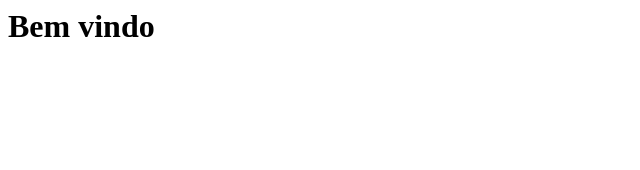
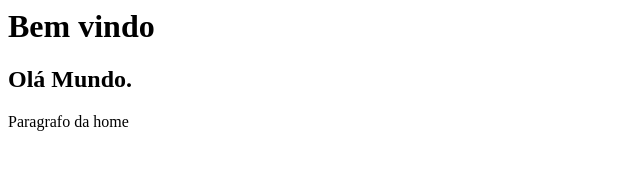
Before and after one commit to andersonarierref/curso_github, a plain HTML site: page index.html in a window 1280 px wide. Shown: the whole page, without its empty margins (0-640 px from the left). Drawn offline with Linux system fonts and the light colour scheme.

Commit message:
Criando novas funcionaliadades na home com paragrafos

```diff
--- a/index.html
+++ b/index.html
@@ -1 +1,3 @@
 <h1> Bem vindo</h1>
+<h2> Olá Mundo.</h2>
+<p>Paragrafo da home</p>
```
Also changed, not shown: a.txt (added), texto.txt.
